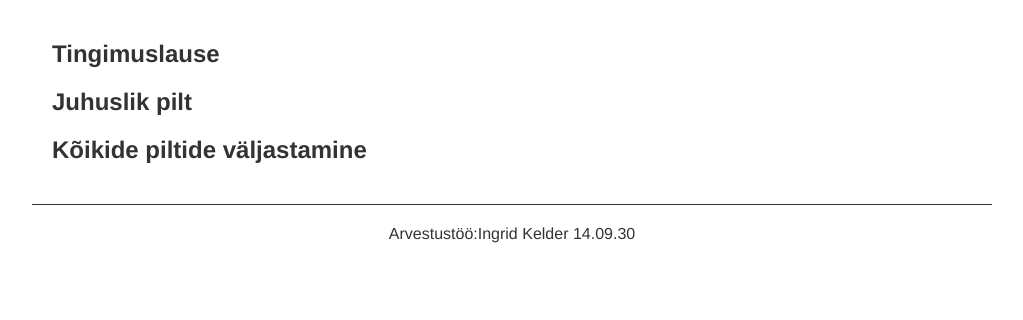
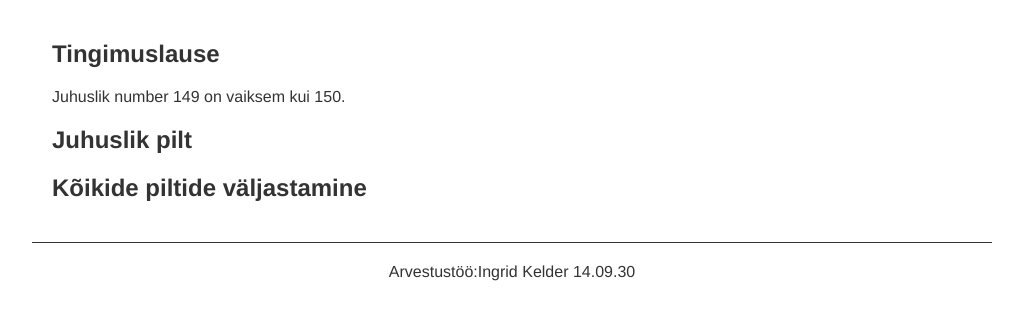
Before and after one commit to IKelder/1-perioodi-arvestus, a PHP site: page /exercises.php in a window 1280 px wide. Shown: the part 108-428 px from the top of the page, without its empty margins (128-1151 px from the left). Run offline with PHP 8.4, Linux system fonts and the light colour scheme.

Commit message:
tingimuslause

```diff
--- a/layouts/exercises.php
+++ b/layouts/exercises.php
@@ -12,6 +12,15 @@
       <section id="site-content">
         <h2>Tingimuslause</h2>
         <!--  Sisesta siia kood -->
+         <?php
+            $random_number = rand(100, 200);
+            if ($random_number > 150) {
+              echo "Juhuslik number ".$random_number." on suurem kui 150.<br>";}
+            elseif ($random_number < 150) {
+              echo "Juhuslik number ".$random_number." on vaiksem kui 150.<br>";}
+            else
+              echo "Juhuslik number ".$random_number." on 150.";
+          ?>
 
         <h2>Juhuslik pilt</h2>
         <!--  Sisesta siia kood -->
```
